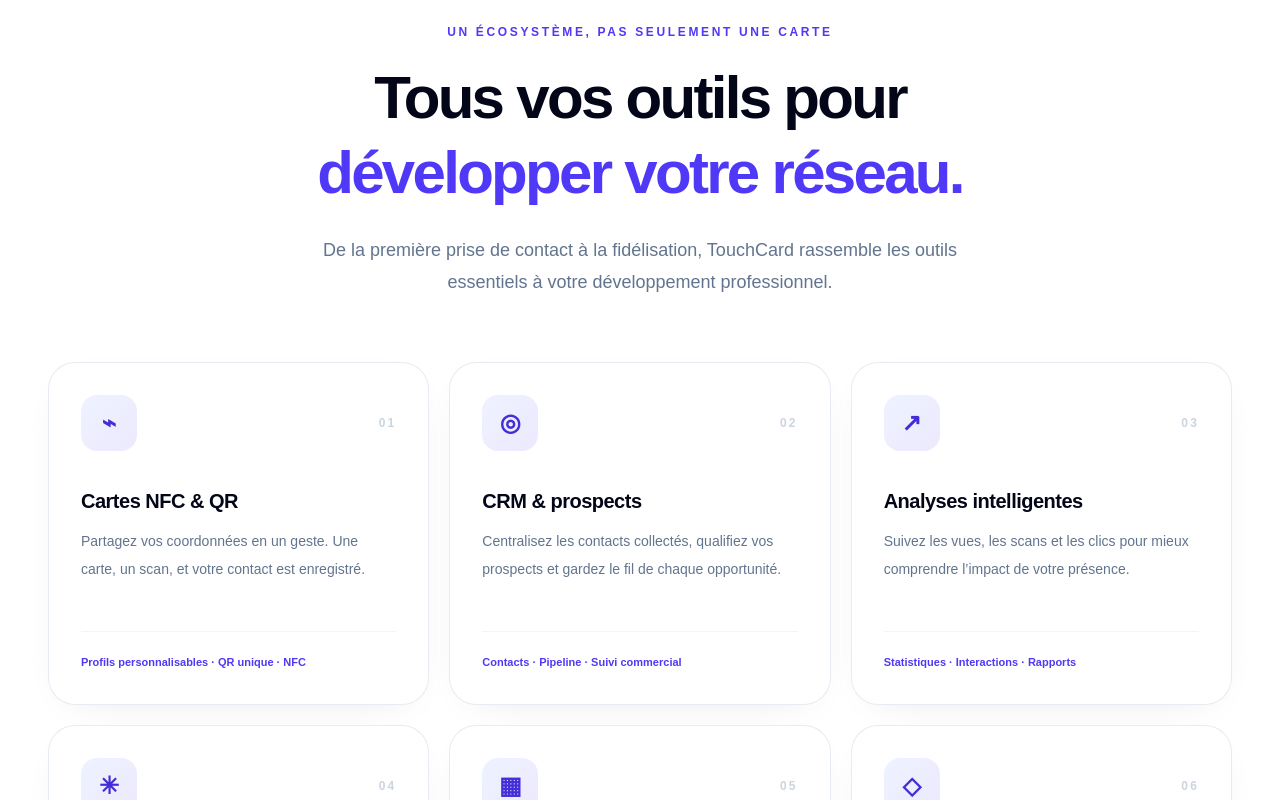
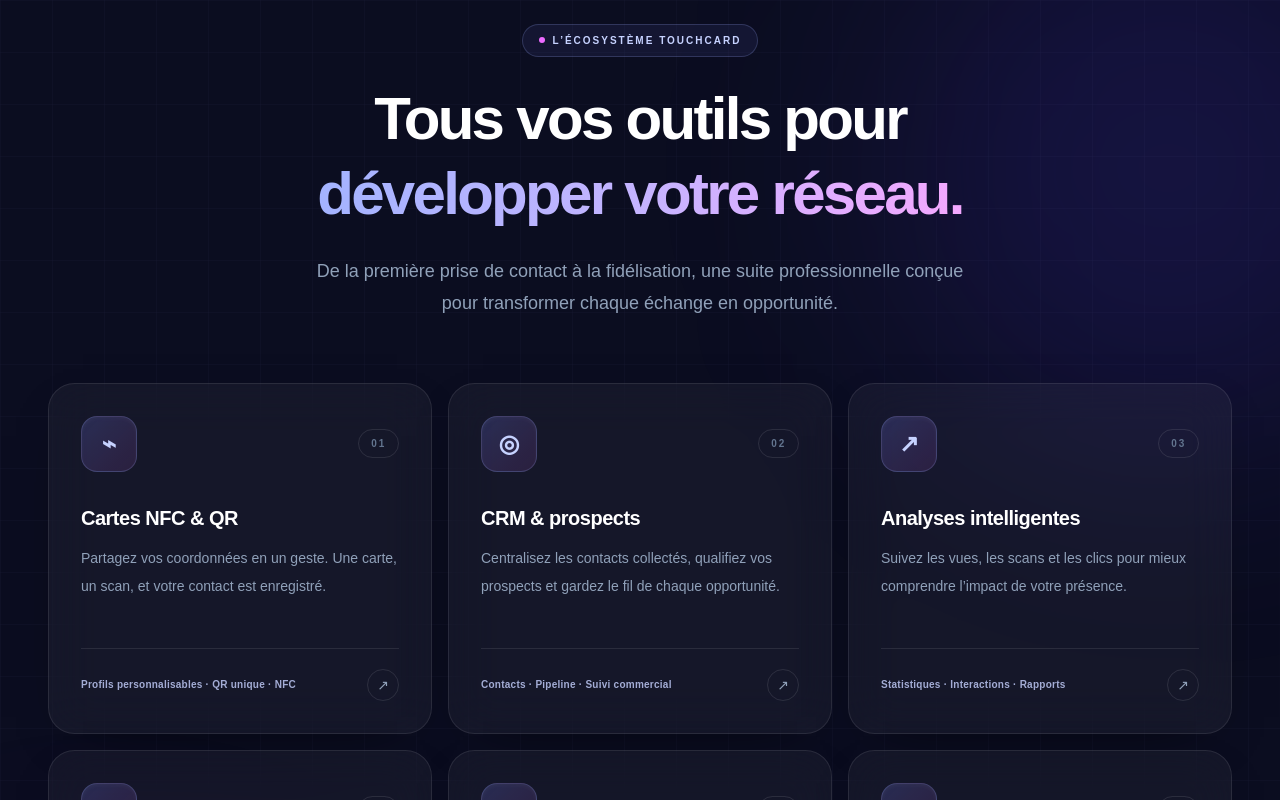
Before and after one commit to ZineelabidineDkirDev/touchcard-Business, a Next.js app: page / in a window 1280 px wide. Shown: the part 1180-1980 px from the top of the page. Built offline with nearby package versions, Linux system fonts and the light colour scheme.

Commit message:
Polish hero glass buttons and modernize services cards

```diff
--- a/src/components/landing/landing-page.tsx
+++ b/src/components/landing/landing-page.tsx
@@ -256,10 +256,10 @@ export function LandingPage() {
               Bien plus qu’une carte de visite. Créez votre identité digitale, partagez-la avec NFC ou QR code, développez vos contacts et fidélisez vos clients depuis une seule plateforme.
             </p>
             <div className="mt-10 flex flex-col gap-3 sm:flex-row">
-              <Link href="/register" className="group inline-flex items-center justify-center gap-3 rounded-2xl bg-gradient-to-r from-indigo-500 to-violet-500 px-7 py-[1.125rem] text-base font-bold text-white shadow-xl shadow-indigo-950/40 transition duration-300 hover:-translate-y-1 hover:from-indigo-400 hover:to-violet-400">
+              <Link href="/register" className="group inline-flex items-center justify-center gap-3 rounded-2xl border border-white/25 bg-gradient-to-r from-indigo-500/35 via-violet-500/30 to-fuchsia-500/25 px-7 py-[1.125rem] text-base font-bold text-white shadow-[0_12px_40px_-18px_rgba(99,102,241,.8)] backdrop-blur-xl transition duration-300 hover:-translate-y-1 hover:border-white/40 hover:from-indigo-500/55 hover:to-violet-500/45">
                 Commencer maintenant <span className="transition-transform group-hover:translate-x-1">→</span>
               </Link>
-              <a href="#solutions" className="inline-flex items-center justify-center gap-2 rounded-2xl border border-white/15 bg-white/[.06] px-7 py-[1.125rem] text-base font-bold text-white shadow-sm backdrop-blur transition hover:border-indigo-300/50 hover:bg-white/10">Explorer les solutions <span>↓</span></a>
+              <a href="#solutions" className="inline-flex items-center justify-center gap-2 rounded-2xl border border-white/20 bg-white/[.035] px-7 py-[1.125rem] text-base font-bold text-white/95 shadow-sm backdrop-blur-xl transition duration-300 hover:-translate-y-1 hover:border-indigo-200/50 hover:bg-white/[.09]">Explorer les solutions <span className="text-indigo-200">↓</span></a>
             </div>
             <div className="mt-10 flex flex-wrap gap-x-7 gap-y-3 text-sm font-medium text-slate-300">
               <span className="inline-flex items-center gap-2"><span className="text-emerald-500">✓</span> Sans application à installer</span>
@@ -281,25 +281,35 @@ export function LandingPage() {
         </div>
       </section>
 
-      <section id="solutions" className="mx-auto max-w-[1440px] px-5 py-24 sm:px-8 lg:px-12 lg:py-32">
+      <section id="solutions" className="relative isolate overflow-hidden bg-[#0b0d20] px-5 py-24 text-white sm:px-8 lg:px-12 lg:py-32">
+        <div className="pointer-events-none absolute inset-0 -z-10">
+          <div className="absolute -right-40 top-0 h-[34rem] w-[34rem] rounded-full bg-indigo-600/15 blur-[120px]" />
+          <div className="absolute -bottom-48 -left-32 h-[30rem] w-[30rem] rounded-full bg-fuchsia-600/10 blur-[120px]" />
+          <div className="absolute inset-0 opacity-[.08]" style={{ backgroundImage: "linear-gradient(rgba(165,180,252,.35) 1px, transparent 1px), linear-gradient(90deg, rgba(165,180,252,.35) 1px, transparent 1px)", backgroundSize: "52px 52px" }} />
+        </div>
+        <div className="relative mx-auto max-w-[1440px]">
           <motion.div initial="hidden" whileInView="visible" viewport={{ once: true, amount: 0.2 }} variants={reveal} transition={{ duration: 0.65}} className="mx-auto max-w-3xl text-center">
-          <p className="text-xs font-black uppercase tracking-[.22em] text-indigo-600">Un écosystème, pas seulement une carte</p>
-          <h2 className="mt-5 text-4xl font-black leading-tight tracking-[-.045em] text-slate-950 sm:text-5xl lg:text-6xl">Tous vos outils pour <span className="text-indigo-600">développer votre réseau.</span></h2>
-          <p className="mx-auto mt-6 max-w-2xl text-lg leading-8 text-slate-500">De la première prise de contact à la fidélisation, TouchCard rassemble les outils essentiels à votre développement professionnel.</p>
+            <span className="inline-flex items-center gap-2 rounded-full border border-indigo-300/20 bg-indigo-400/[.08] px-4 py-2 text-[10px] font-extrabold uppercase tracking-[.2em] text-indigo-200"><span className="h-1.5 w-1.5 rounded-full bg-fuchsia-400" /> L’écosystème TouchCard</span>
+            <h2 className="mt-6 text-4xl font-black leading-tight tracking-[-.045em] text-white sm:text-5xl lg:text-6xl">Tous vos outils pour <span className="bg-gradient-to-r from-indigo-300 via-violet-300 to-fuchsia-300 bg-clip-text text-transparent">développer votre réseau.</span></h2>
+            <p className="mx-auto mt-6 max-w-2xl text-lg leading-8 text-slate-400">De la première prise de contact à la fidélisation, une suite professionnelle conçue pour transformer chaque échange en opportunité.</p>
           </motion.div>
-        <div className="mt-16 grid gap-5 sm:grid-cols-2 lg:grid-cols-3">
+          <div className="mt-16 grid gap-4 sm:grid-cols-2 lg:grid-cols-3">
             {features.map((feature, index) => (
-            <motion.article key={feature.number} initial="hidden" whileInView="visible" viewport={{ once: true, amount: 0.16 }} variants={reveal} transition={{ duration: 0.55, delay: index * 0.07 }} whileHover={reduceMotion ? undefined : { y: -7 }} className="group relative overflow-hidden rounded-[1.7rem] border border-slate-200/80 bg-white p-7 shadow-[0_10px_40px_-28px_rgba(15,23,42,.22)] transition-shadow hover:border-indigo-200 hover:shadow-[0_25px_65px_-35px_rgba(79,70,229,.35)] sm:p-8">
-              <div className="absolute -right-12 -top-12 h-36 w-36 rounded-full bg-indigo-50 opacity-0 blur-2xl transition-opacity group-hover:opacity-100" />
+              <motion.article key={feature.number} initial="hidden" whileInView="visible" viewport={{ once: true, amount: 0.16 }} variants={reveal} transition={{ duration: 0.55, delay: index * 0.07 }} whileHover={reduceMotion ? undefined : { y: -8, scale: 1.012 }} className="group relative isolate overflow-hidden rounded-[1.65rem] border border-white/[.09] bg-white/[.045] p-7 shadow-[0_18px_55px_-35px_rgba(0,0,0,.8)] backdrop-blur-xl transition-all duration-300 hover:border-indigo-300/35 hover:bg-white/[.075] hover:shadow-[0_25px_70px_-35px_rgba(99,102,241,.35)] sm:p-8">
+                <div className="pointer-events-none absolute -right-16 -top-20 -z-10 h-48 w-48 rounded-full bg-indigo-500/0 blur-3xl transition-colors duration-500 group-hover:bg-indigo-500/20" />
                 <div className="relative flex items-center justify-between">
-                <span className="flex h-14 w-14 items-center justify-center rounded-2xl bg-gradient-to-br from-indigo-50 to-violet-100 text-2xl font-semibold text-indigo-700 transition-transform group-hover:scale-110">{feature.icon}</span>
-                <span className="text-xs font-black tracking-[.18em] text-slate-300">{feature.number}</span>
+                  <span className="flex h-14 w-14 items-center justify-center rounded-2xl border border-indigo-300/20 bg-gradient-to-br from-indigo-400/20 to-fuchsia-400/10 text-2xl font-semibold text-indigo-200 shadow-inner shadow-white/[.04] transition duration-300 group-hover:scale-110 group-hover:border-violet-300/40 group-hover:text-white">{feature.icon}</span>
+                  <span className="rounded-full border border-white/10 px-3 py-1.5 text-[10px] font-bold tracking-[.18em] text-slate-500">{feature.number}</span>
                 </div>
-              <h3 className="relative mt-9 text-xl font-extrabold tracking-tight text-slate-950">{feature.title}</h3>
-              <p className="relative mt-3 min-h-[76px] text-sm leading-7 text-slate-500">{feature.description}</p>
-              <p className="relative mt-7 border-t border-slate-100 pt-5 text-[11px] font-bold leading-5 text-indigo-600">{feature.detail}</p>
+                <h3 className="relative mt-8 text-xl font-extrabold tracking-tight text-white transition-colors group-hover:text-indigo-100">{feature.title}</h3>
+                <p className="relative mt-3 min-h-[76px] text-sm leading-7 text-slate-400">{feature.description}</p>
+                <div className="relative mt-7 flex items-center justify-between gap-3 border-t border-white/[.09] pt-5">
+                  <p className="text-[10px] font-bold leading-5 tracking-wide text-indigo-200/80">{feature.detail}</p>
+                  <span className="flex h-8 w-8 shrink-0 items-center justify-center rounded-full border border-white/10 text-sm text-slate-400 transition-all group-hover:translate-x-1 group-hover:border-indigo-300/40 group-hover:bg-indigo-400/10 group-hover:text-indigo-200">↗</span>
+                </div>
               </motion.article>
             ))}
+          </div>
         </div>
       </section>
 
```
Lines whose indentation alone changed are shown as unchanged.
